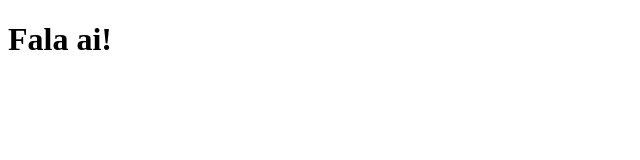
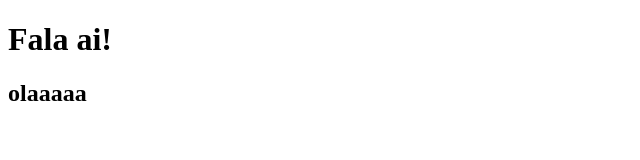
Before and after one commit to fenixmariano26-pixel/Exemplo, a plain HTML site: page index.html in a window 1280 px wide. Shown: the whole page, without its empty margins (0-640 px from the left). Drawn offline with Linux system fonts and the light colour scheme.

Commit message:
feature: exemplo

```diff
--- a/index.html
+++ b/index.html
@@ -7,6 +7,9 @@
 </head>
 <body>
     <h1>Fala ai!</h1>
+    <div>
+        <h2>olaaaaa</h2>
+    </div>
 
 </body>
 </html>
```
